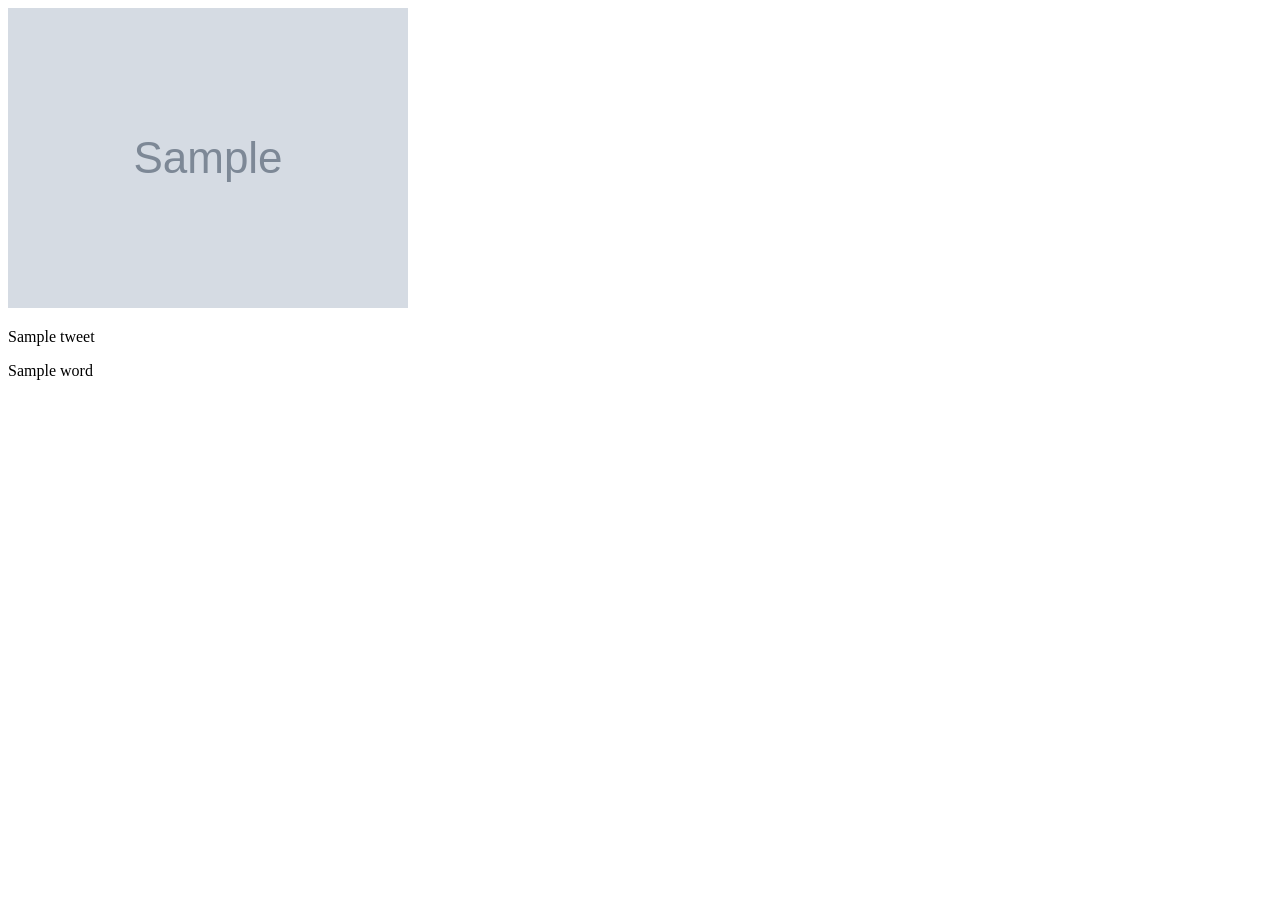
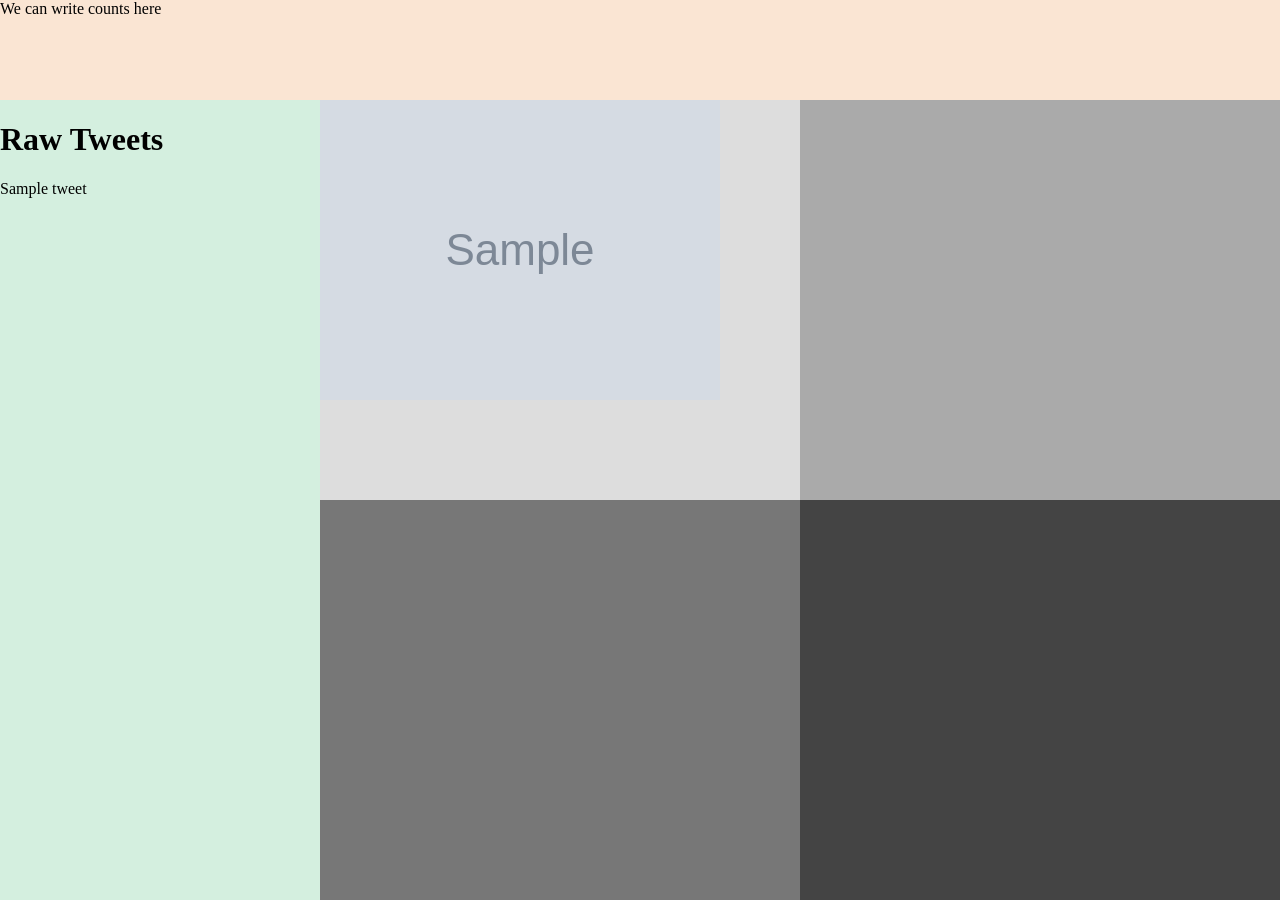
Before and after one commit to dsandeep0138/SparkTwitterAnalysis, a Flask app: template templates/hello.html in a window 1280 px wide. Before the commit the page ends 380 px from the top, so only its background shows below. Run offline with Flask 2, Linux system fonts and the light colour scheme; the template is opened without the code that fills it: most values are stand-ins (such as "Sample title", 1, 10 or a date in 2020); grey boxes marked "Sample" are stand-in pictures.

Commit message:
Created folders for CSS

```diff
--- a/app.py
+++ b/app.py
@@ -12,6 +12,14 @@ word_counts = {'words': [], 'counts': []}
 def home_page():
     global tweets
     global word_counts
+    tweets = {'users': ['RchavezRuben', 'whalesharkandme'], 'text': ['RT @KenDilanianNBC: Imagine if, two months ago, a competent federal government had led a World War II-level effort to ramp up production of…', 'I have been listening to @levarburton read on Friday nights. It’s such a wonderful distraction from all the COVID-1… https://t.co/QqGOeg5xP5']}
+    word_counts = {'words': ['#COVID19…', '#FlatteningtheCurve', '#SocialDistancing', '#Health', '#SelfQuarantine', '#Hygiene', '#coronavirus', '#COVID19', '#Coronavirus', '#Gravitas'], 'counts': [16, 15, 15, 15, 15, 15, 6, 5, 3, 2]}
+
+
+    print("Tweets variable", file=sys.stderr)
+    print(tweets , file=sys.stderr)
+    print("word count variable", file=sys.stderr)
+    print(word_counts , file=sys.stderr)
 
     print(word_counts['words'], file=sys.stderr)
     img_path = os.path.join(app.config['IMAGES_PATH'], 'wordcloud.jpg')
--- /dev/null
+++ b/static/css/dashboard.css
@@ -0,0 +1,68 @@
+body, html {
+  width: 100%;
+  height: 100%;
+  margin: 0;
+}
+
+.container {
+  width: 100%;
+  height: 100%;
+}
+
+.leftpane {
+    width: 25%;
+    height: 100%;
+    float: left;
+    background-color: #D4EFDF;
+    border-collapse: collapse;
+}
+
+.middlepane {
+    width: 25%;
+    height: 100%;
+    float: left;
+    background-color: #E8DAEF;
+    border-collapse: collapse;
+}
+
+.rightpane {
+  width: 75%;
+  height: 100%;
+  position: relative;
+  float: right;
+  background-color: #E8DAEF;
+  border-collapse: collapse;
+  margin-left: 0;
+}
+
+.toppane {
+  width: 100%;
+  height: 100px;
+  border-collapse: collapse;
+  background-color: #FAE5D3 ;
+}
+
+#div1 {
+  width: 50%;
+   height: 50%;
+    float: left;
+  background: #DDD;
+}
+#div2 {
+  width: 50%;
+   height: 50%;
+    float: left;
+ background: #AAA;
+  }
+#div3 {
+  width: 50%;
+   height: 50%;
+    float: left;
+  background: #777;
+   }
+#div4 {
+  width: 50%;
+   height: 50%;
+   float: left;
+ background: #444;
+}
--- a/templates/hello.html
+++ b/templates/hello.html
@@ -4,19 +4,60 @@
 <head>
 	<meta charset="UTF-8">
 	<title>Real time data analysis</title>
+	 <link rel="stylesheet" type="text/css" href="static/css/dashboard.css">
+
 </head>
 
 <body>
+	<div class="container">
+		  <div class="toppane">We can write counts here</div>
 
-	<img src="{{ img_path }}">
+		  <div class="leftpane">
+		    <h1>Raw Tweets</h1>
+		    {% for tweet in tweets %}
+			    <p> {{ tweet }} </p>
+			{% endfor %}
 
-{% for tweet in tweets %}
-    <p> {{ tweet }} </p>
-{% endfor %}
+		  </div>
+		  <div class="rightpane">
 
-{% for word in words %}
-    <p> {{ word }} </p>
-{% endfor %}
+		  	<div id="div1">
+		  		<img src="{{ img_path }}" alt="word cloud">
+			</div>
+			<div id="div2">
+			</div>
+			<div id="div3">
+			</div>
+			<div id="div4">
+			</div>
+
+
+
+		   </div>
+	</div>
+
+	<!--<div>
+		{% for tweet in tweets %}
+		    <p> {{ tweet }} </p>
+		{% endfor %}
+	</div>
+
+	<div>
+		<img src="{{ img_path }}">
+	</div>
+
+	<div>
+
+	{% for word in words %}
+	    <p> {{ word }} </p>
+	{% endfor %}
+
+	</div>-->
+
+
+
+
+
 
 </body>
 </html>
```
Also changed, not shown: static/images/wordcloud.jpg.
